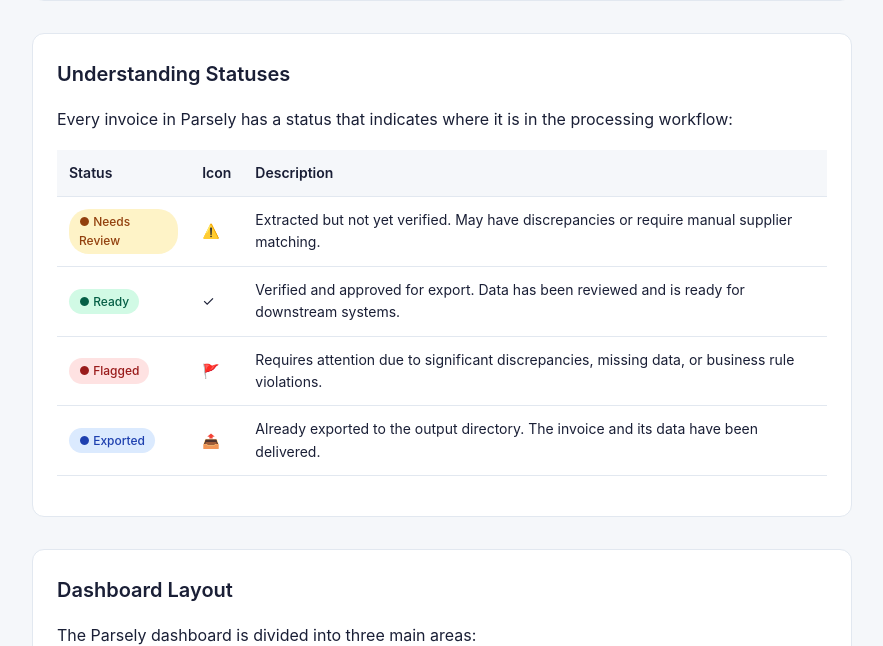
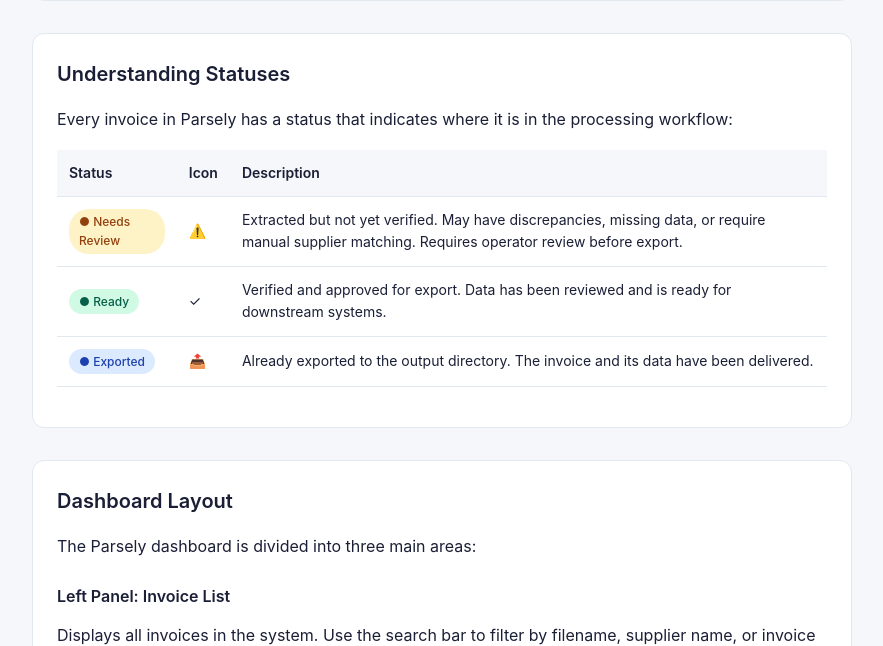
Before and after one commit to Fybre/parsely-invoices, a FastAPI app: page /help in a window 1280 px wide. Shown: the part 1570-2216 px from the top of the page, without its empty margins (288-1171 px from the left). Run offline with FastAPI, Linux system fonts and the light colour scheme.

Commit message:
fix: address critical code issues identified in review
- Fix PROJECT_ROOT undefined in main.py backup command (import from config)
- Remove non-existent 'flagged' status from help documentation
- Update status descriptions to reflect actual workflow (needs_review, ready, exported)
- Fix API reference to list only valid status values

```diff
--- a/dashboard/templates/help.html
+++ b/dashboard/templates/help.html
@@ -86,7 +86,7 @@ body { font-family: -apple-system, BlinkMacSystemFont, 'Segoe UI', Roboto, sans-
 .status.needs_review { background: #fef3c7; color: #92400e; }
 .status.ready { background: #d1fae5; color: #065f46; }
 .status.exported { background: #dbeafe; color: #1e40af; }
-.status.flagged { background: #fee2e2; color: #991b1b; }
+
 
 /* Code blocks */
 code { font-family: 'SF Mono', Monaco, monospace; font-size: 13px; background: var(--bg); padding: 2px 6px; border-radius: 4px; color: var(--accent); }
@@ -287,17 +287,12 @@ const sections = {
               <tr>
                 <td><span class="status needs_review">● Needs Review</span></td>
                 <td>⚠️</td>
-                <td>Extracted but not yet verified. May have discrepancies or require manual supplier matching.</td>
+                <td>Extracted but not yet verified. May have discrepancies, missing data, or require manual supplier matching. Requires operator review before export.</td>
               </tr>
               <tr>
                 <td><span class="status ready">● Ready</span></td>
                 <td>✓</td>
                 <td>Verified and approved for export. Data has been reviewed and is ready for downstream systems.</td>
-              </tr>
-              <tr>
-                <td><span class="status flagged">● Flagged</span></td>
-                <td>🚩</td>
-                <td>Requires attention due to significant discrepancies, missing data, or business rule violations.</td>
               </tr>
               <tr>
                 <td><span class="status exported">● Exported</span></td>
@@ -965,7 +960,7 @@ const sections = {
           <pre><code>GET /api/invoices?status=needs_review&search=acme</code></pre>
           <p>Query parameters:</p>
           <ul>
-            <li><code>status</code> — Filter by status (needs_review, ready, flagged, exported)</li>
+            <li><code>status</code> — Filter by status (needs_review, ready, exported)</li>
             <li><code>search</code> — Search in filename, supplier name, invoice number</li>
             <li><code>limit</code> — Maximum results (default: 100)</li>
             <li><code>offset</code> — Pagination offset</li>
@@ -1218,13 +1213,10 @@ PUT /api/admin/settings</code></pre>
           <h2>Status Values</h2>
           <dl>
             <dt>needs_review</dt>
-            <dd>Initial status after extraction. Invoice requires human verification before export.</dd>
+            <dd>Initial status after extraction. Invoice requires human verification before export. May have discrepancies, missing data, or require manual matching.</dd>
 
             <dt>ready</dt>
             <dd>Invoice has been reviewed and approved. Ready for export to downstream systems.</dd>
-
-            <dt>flagged</dt>
-            <dd>Invoice has significant issues requiring investigation. Should not be exported until resolved.</dd>
 
             <dt>exported</dt>
             <dd>Invoice has been successfully exported. Archive status - no further action needed.</dd>
--- a/main.py
+++ b/main.py
@@ -20,7 +20,7 @@ from pathlib import Path
 
 import click
 
-from config import Config
+from config import Config, PROJECT_ROOT
 from pipeline.processor import InvoiceProcessor
 
 
```
